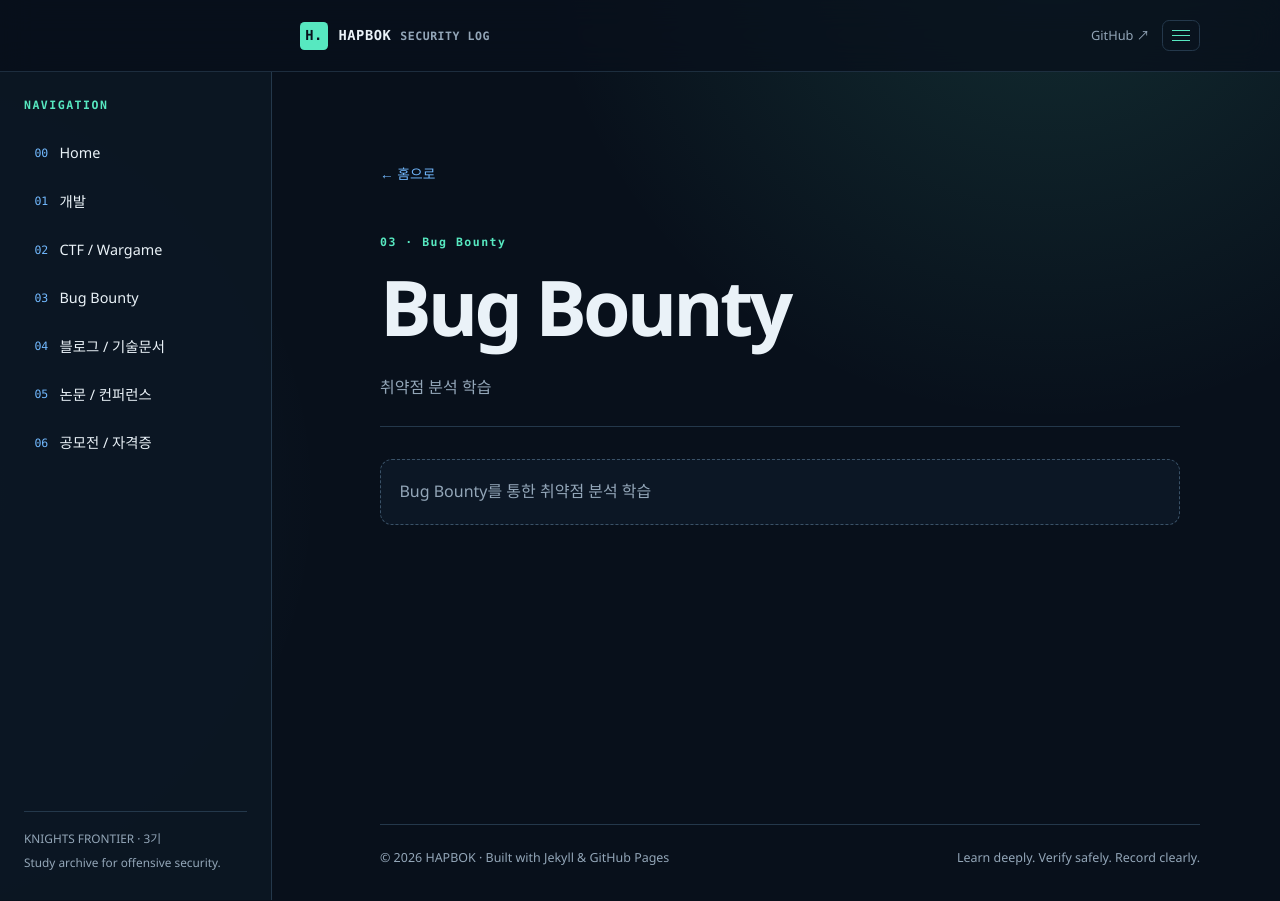
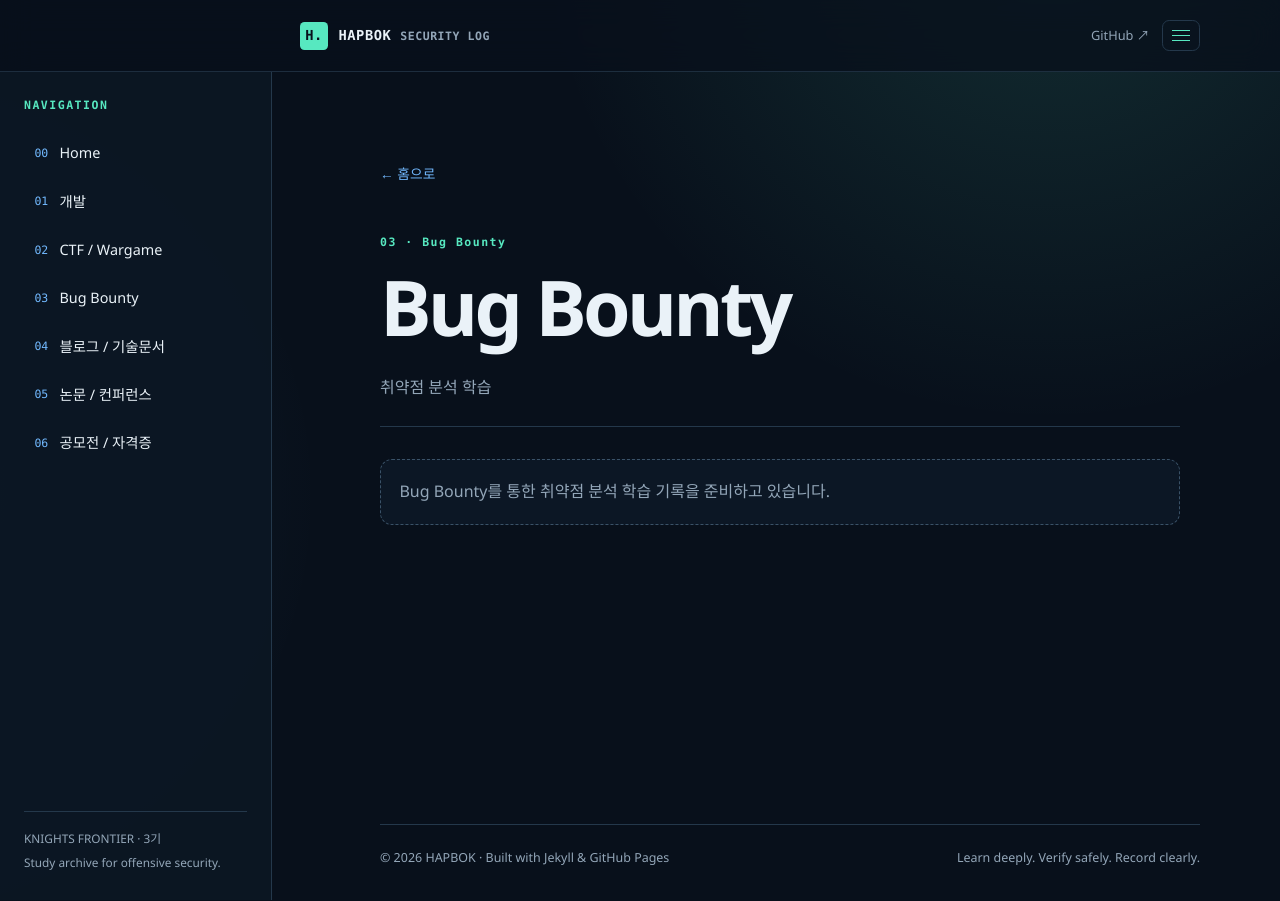
Before and after one commit to HapBok/HapBok.github.io, a Jekyll site: the page built from categories/bug-bounty.md, in a window 1280 px wide. Built offline with Jekyll 4.4.1, drawn with Linux system fonts in a browser that asks for light colours.

Commit message:
github.io 연습 Log 남기기

```diff
--- a/categories/bug-bounty.md
+++ b/categories/bug-bounty.md
@@ -20,5 +20,5 @@ category_key: bug-bounty
   {% endfor %}
 </ul>
 {% else %}
-<p class="empty-state">Bug Bounty를 통한 취약점 분석 학습</p>
+<p class="empty-state">Bug Bounty를 통한 취약점 분석 학습 기록을 준비하고 있습니다.</p>
 {% endif %}
```
